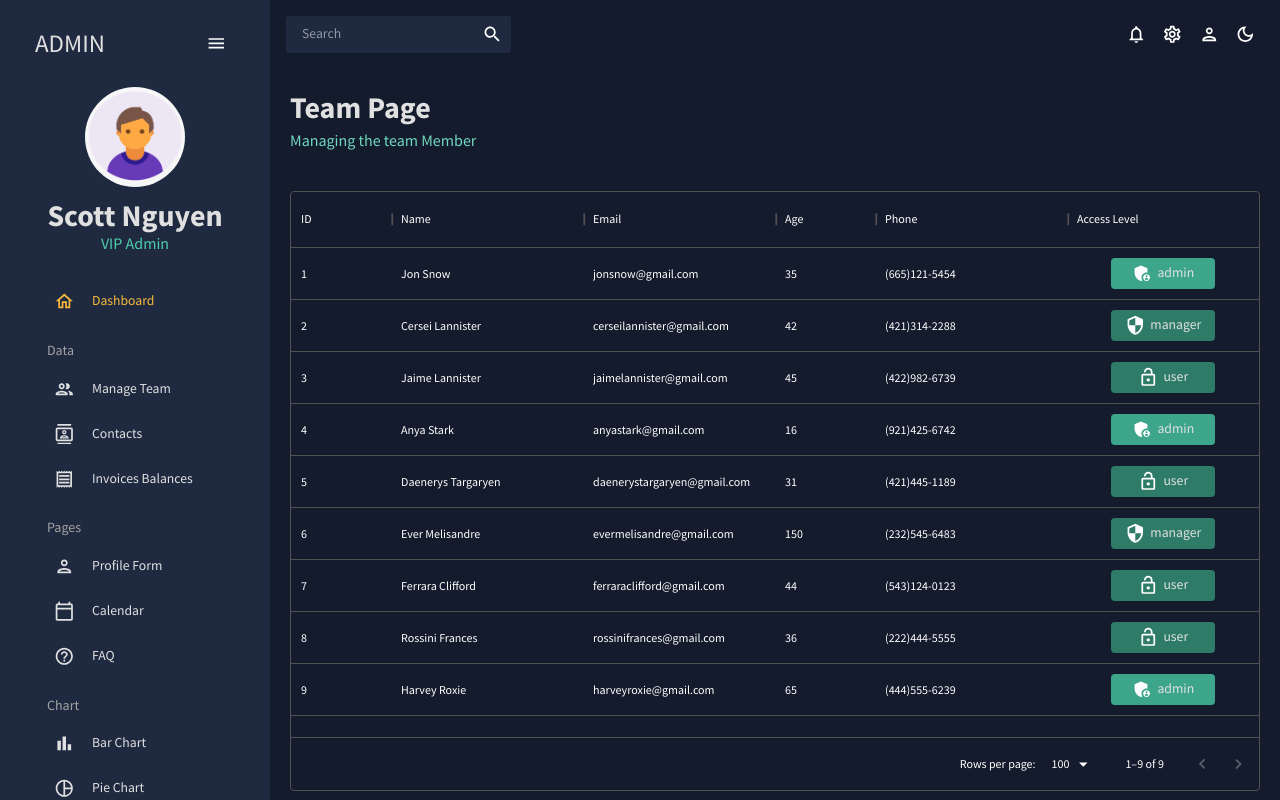
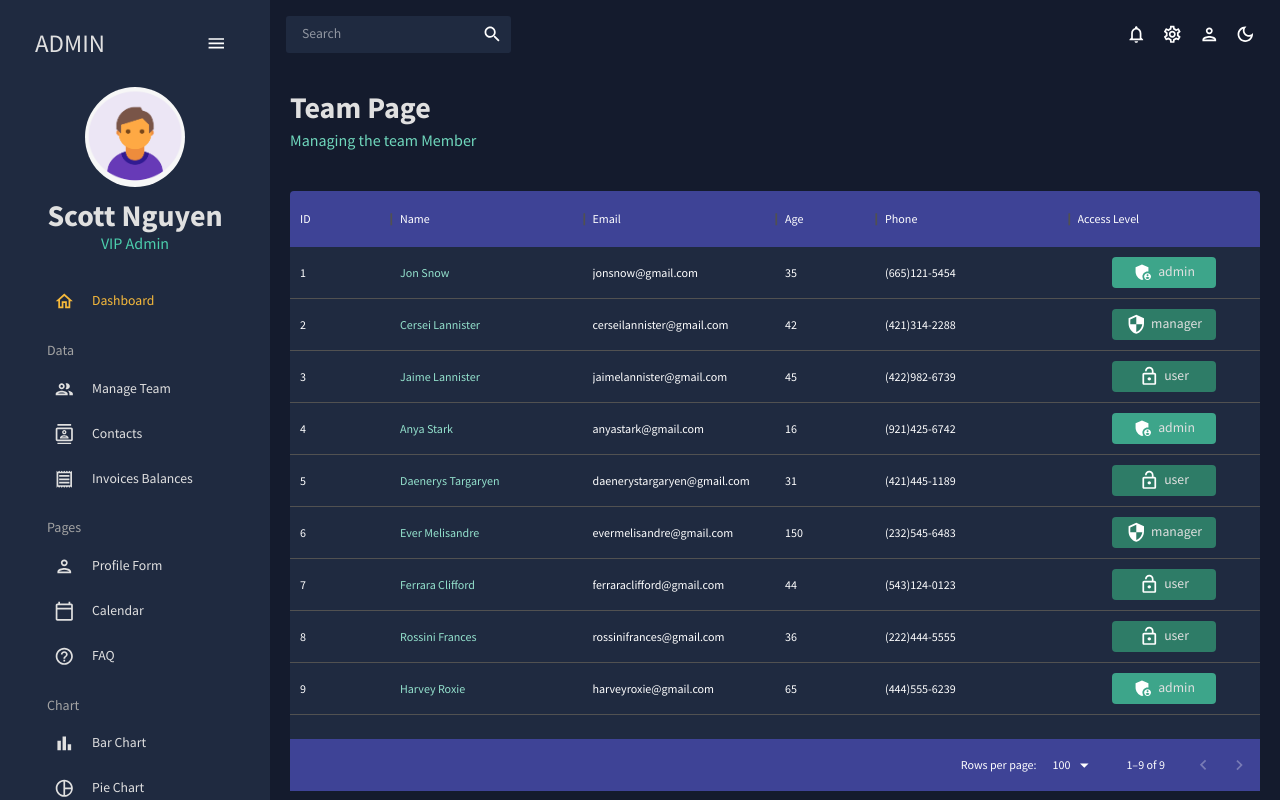
Before and after one commit to scottnguyen0412/React_Admin_Dashboard, a React (Create React App) app: page /team in a window 1280 px wide. Built offline with nearby package versions, Linux system fonts and the light colour scheme.

Commit message:
Change style table mui datagrid

```diff
--- a/src/scenes/Team/index.jsx
+++ b/src/scenes/Team/index.jsx
@@ -53,6 +53,29 @@
                 <Header title="Team Page" subTitle="Managing the team Member"/>
                 <Box m="40px 0 0 0"
                     height="75vh"
+                    // change Style override datagrid table
+                    sx={{
+                        "& .MuiDataGrid-root":{
+                            border: "none"
+                        },
+                        "& .MuiDataGrid-cell": {
+                            borderBottom: "none"
+                        },
+                        "& .name-column--cell": {
+                            color: colors.greenAccent[300],
+                        },
+                        "& .MuiDataGrid-columnHeaders": {
+                            backgroundColor: colors.blueAccent[700],
+                            borderBottom: "none"
+                        },
+                        "& .MuiDataGrid-virtualScroller": {
+                            backgroundColor: colors.primary[400]
+                        },
+                        "& .MuiDataGrid-footerContainer":{
+                            borderTop: "none",
+                            backgroundColor: colors.blueAccent[700]
+                        },
+                    }}
                 >
                     <DataGrid
                          rows={fakeDataTeam}
```
